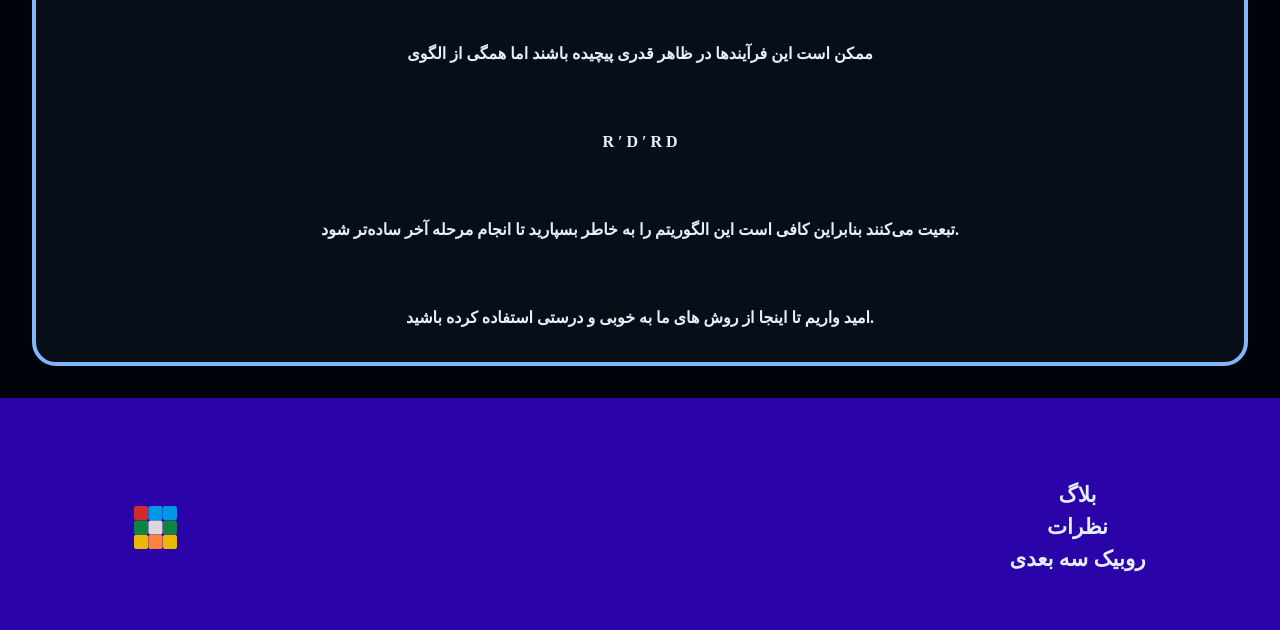
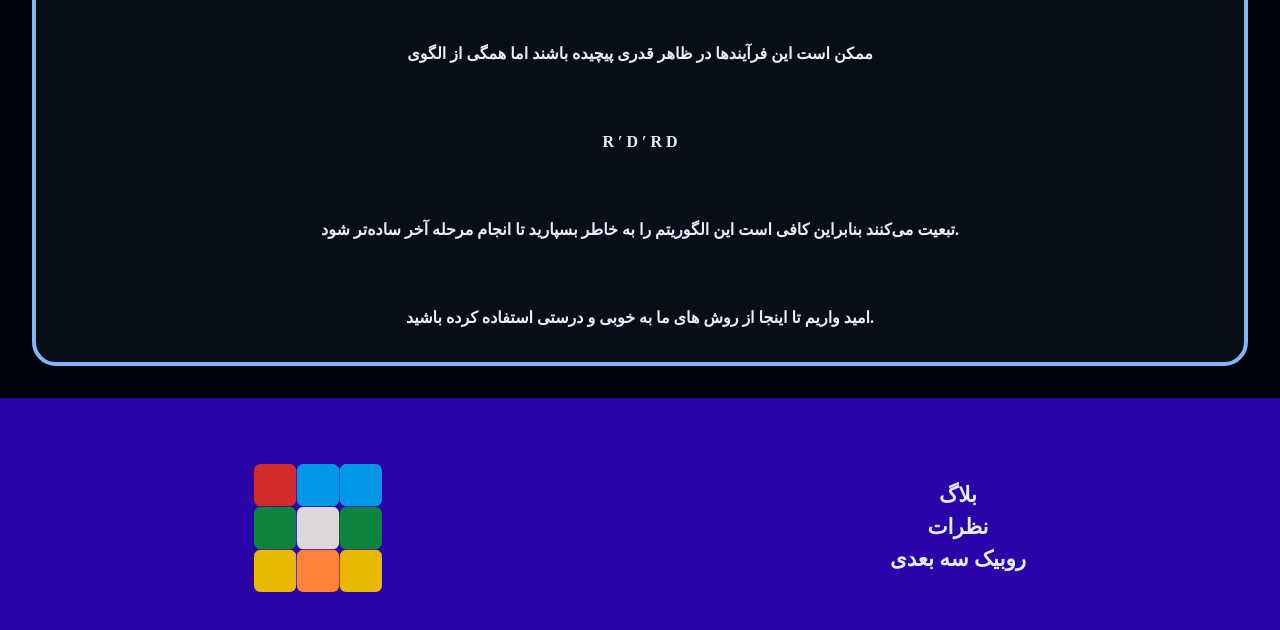
Before and after one commit to picosphere0/Rubicks3d, a website: page index.html in a window 1280 px wide. Shown: the part 9844-10474 px from the top of the page. Drawn offline with nearby package versions, Linux system fonts and the light colour scheme.

Commit message:
bottom nav fix 2

```diff
--- a/index.html
+++ b/index.html
@@ -304,7 +304,7 @@
             <a href="web.html">روبیک سه بعدی</a>
         </div>
         <div class="left">
-            <img class="w-32" src="img/Vector.svg" alt="logo"  style="height: auto; width: 7%">
+            <img class="w-32" src="img/Vector.svg" alt="logo" >
 
         </div>
     </footer>
```
